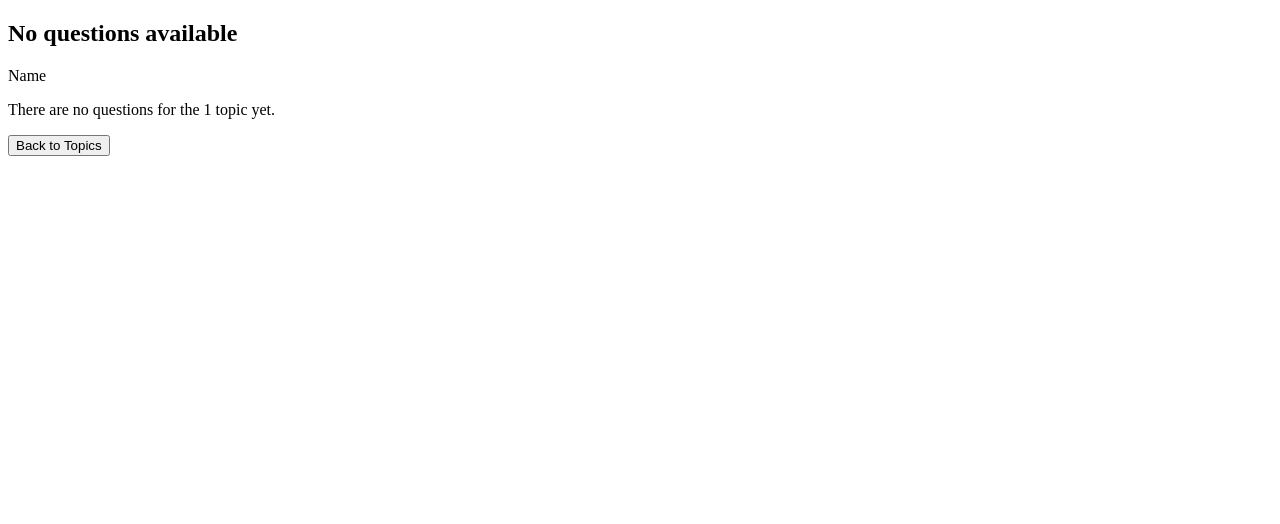
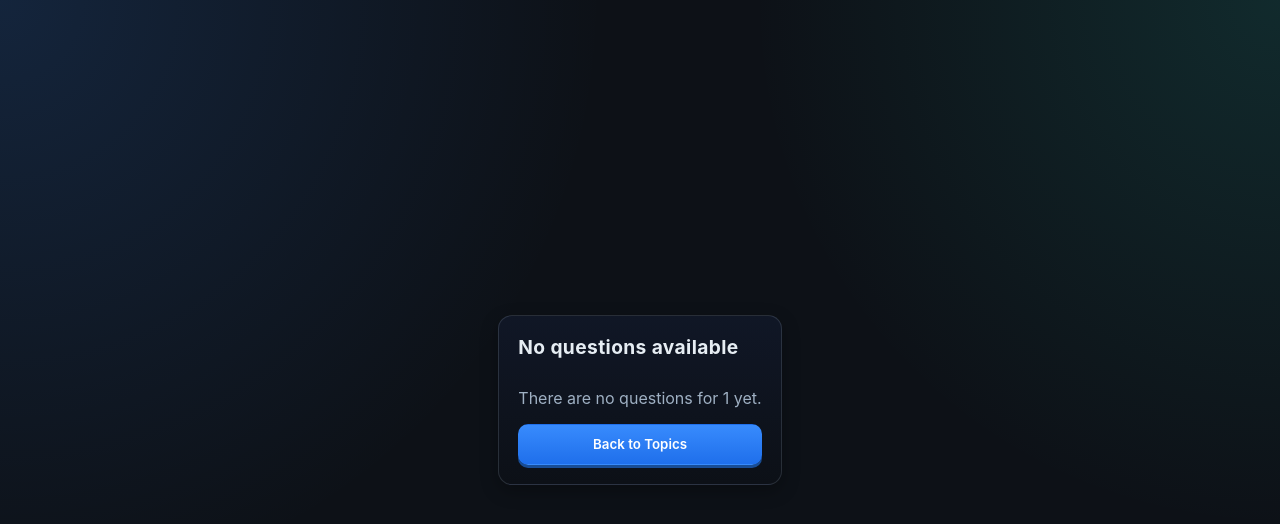
Before and after one commit to KidMarloCagno/mbs_tfm_InterviewTrainer, a Next.js app: page /quiz/1 in a window 1280 px wide. Shown: the top 524 px of the page. Built offline with nearby package versions, Linux system fonts and the light colour scheme.

Commit message:
feat: apply cyber-productive visual theme across quiz UI

```diff
--- a/components/game/GameEngine.tsx
+++ b/components/game/GameEngine.tsx
@@ -39,7 +39,7 @@ export function GameEngine({ question, onAnswered }: GameEngineProps) {
       );
     default:
       return (
-        <div className="rounded-lg border border-destructive/40 bg-destructive/10 p-4 text-sm text-destructive">
+        <div className="feedback" style={{ borderColor: "rgba(248,113,113,.5)", color: "#fca5a5" }}>
           Unsupported question type.
         </div>
       );
--- a/components/ui/badge.tsx
+++ b/components/ui/badge.tsx
@@ -4,22 +4,6 @@ interface BadgeProps extends React.HTMLAttributes<HTMLDivElement> {
   variant?: 'default' | 'secondary' | 'destructive' | 'outline';
 }
 
-export const Badge: React.FC<BadgeProps> = ({
-  className,
-  variant = 'default',
-  ...props
-}) => {
-  const variants = {
-    default: 'border-transparent bg-slate-900 text-slate-50 hover:bg-slate-800 dark:bg-slate-50 dark:text-slate-900 dark:hover:bg-slate-200',
-    secondary: 'border-transparent bg-slate-200 text-slate-900 hover:bg-slate-300 dark:bg-slate-800 dark:text-slate-50 dark:hover:bg-slate-700',
-    destructive: 'border-transparent bg-red-500 text-slate-50 hover:bg-red-600 dark:hover:bg-red-600',
-    outline: 'text-slate-950 dark:text-slate-50',
-  };
-
-  return (
-    <div
-      className={`inline-flex items-center rounded-full border px-2.5 py-0.5 text-xs font-semibold transition-colors focus:outline-none focus:ring-2 focus:ring-slate-950 focus:ring-offset-2 dark:focus:ring-slate-300 ${variants[variant]} ${className || ''}`}
-      {...props}
-    />
-  );
-};
+export const Badge: React.FC<BadgeProps> = ({ className, ...props }) => (
+  <div className={`ui-badge ${className ?? ''}`.trim()} {...props} />
+);
--- a/components/ui/button.tsx
+++ b/components/ui/button.tsx
@@ -5,34 +5,17 @@ interface ButtonProps extends React.ButtonHTMLAttributes<HTMLButtonElement> {
   size?: 'default' | 'sm' | 'lg' | 'icon';
 }
 
-export const Button: React.FC<ButtonProps> = ({
-  className,
-  variant = 'default',
-  size = 'default',
-  ...props
-}) => {
-  const baseStyles = 'inline-flex items-center justify-center whitespace-nowrap rounded-md font-medium ring-offset-white transition-colors focus-visible:outline-none focus-visible:ring-2 focus-visible:ring-slate-950 focus-visible:ring-offset-2 disabled:pointer-events-none disabled:opacity-50 dark:ring-offset-slate-950 dark:focus-visible:ring-slate-300';
+export const Button: React.FC<ButtonProps> = ({ className, variant = 'default', size = 'default', ...props }) => {
+  const variantClass =
+    variant === 'destructive'
+      ? 'ui-button-destructive'
+      : variant === 'outline'
+        ? 'ui-button-outline'
+        : variant === 'secondary' || variant === 'ghost' || variant === 'link'
+          ? 'ui-button-secondary'
+          : 'ui-button-default';
 
-  const variants = {
-    default: 'bg-slate-900 text-slate-50 hover:bg-slate-800 dark:bg-slate-50 dark:text-slate-900 dark:hover:bg-slate-200',
-    destructive: 'bg-red-500 text-slate-50 hover:bg-red-600 dark:hover:bg-red-600',
-    outline: 'border border-slate-200 bg-white hover:bg-slate-100 hover:text-slate-900 dark:border-slate-800 dark:bg-slate-950 dark:hover:bg-slate-800 dark:hover:text-slate-50',
-    secondary: 'bg-slate-100 text-slate-900 hover:bg-slate-200 dark:bg-slate-800 dark:text-slate-50 dark:hover:bg-slate-700',
-    ghost: 'hover:bg-slate-100 hover:text-slate-900 dark:hover:bg-slate-800 dark:hover:text-slate-50',
-    link: 'text-slate-900 underline-offset-4 hover:underline dark:text-slate-50',
-  };
+  const sizeClass = size === 'lg' ? 'ui-button-lg' : '';
 
-  const sizes = {
-    default: 'h-10 px-4 py-2',
-    sm: 'h-9 rounded-md px-3 text-sm',
-    lg: 'h-11 rounded-md px-8',
-    icon: 'h-10 w-10',
-  };
-
-  return (
-    <button
-      className={`${baseStyles} ${variants[variant]} ${sizes[size]} ${className || ''}`}
-      {...props}
-    />
-  );
+  return <button className={`ui-button ${variantClass} ${sizeClass} ${className ?? ''}`.trim()} {...props} />;
 };
--- a/components/ui/card.tsx
+++ b/components/ui/card.tsx
@@ -1,28 +1,25 @@
 import type React from 'react';
 
 export const Card: React.FC<React.HTMLAttributes<HTMLDivElement>> = ({ className, ...props }) => (
-  <div
-    className={`rounded-lg border border-slate-200 bg-white text-slate-950 shadow-sm dark:border-slate-800 dark:bg-slate-950 dark:text-slate-50 ${className || ''}`}
-    {...props}
-  />
+  <div className={`ui-card ${className ?? ''}`.trim()} {...props} />
 );
 
 export const CardHeader: React.FC<React.HTMLAttributes<HTMLDivElement>> = ({ className, ...props }) => (
-  <div className={`flex flex-col space-y-1.5 p-6 ${className || ''}`} {...props} />
+  <div className={`ui-card-header ${className ?? ''}`.trim()} {...props} />
 );
 
 export const CardTitle: React.FC<React.HTMLAttributes<HTMLHeadingElement>> = ({ className, ...props }) => (
-  <h2 className={`text-2xl font-semibold leading-none tracking-tight ${className || ''}`} {...props} />
+  <h2 className={`ui-card-title ${className ?? ''}`.trim()} {...props} />
 );
 
 export const CardDescription: React.FC<React.HTMLAttributes<HTMLParagraphElement>> = ({ className, ...props }) => (
-  <p className={`text-sm text-slate-500 dark:text-slate-400 ${className || ''}`} {...props} />
+  <p className={`ui-card-description ${className ?? ''}`.trim()} {...props} />
 );
 
 export const CardContent: React.FC<React.HTMLAttributes<HTMLDivElement>> = ({ className, ...props }) => (
-  <div className={`p-6 pt-0 ${className || ''}`} {...props} />
+  <div className={`ui-card-content ${className ?? ''}`.trim()} {...props} />
 );
 
 export const CardFooter: React.FC<React.HTMLAttributes<HTMLDivElement>> = ({ className, ...props }) => (
-  <div className={`flex items-center p-6 pt-0 ${className || ''}`} {...props} />
+  <div className={`ui-card-content ${className ?? ''}`.trim()} {...props} />
 );
--- a/pages/_app.tsx
+++ b/pages/_app.tsx
@@ -1,3 +1,4 @@
+import '@/styles/globals.css';
 import type { AppProps } from 'next/app';
 
 export default function App({ Component, pageProps }: AppProps) {
--- a/pages/quiz/[category].tsx
+++ b/pages/quiz/[category].tsx
@@ -11,7 +11,6 @@ export default function QuizPage() {
   const router = useRouter();
   const { category } = router.query;
   const categoryName = typeof category === 'string' ? decodeURIComponent(category) : '';
-
   const [loading, setLoading] = useState(true);
   const [lastAnswerCorrect, setLastAnswerCorrect] = useState<boolean | null>(null);
 
@@ -26,42 +25,27 @@ export default function QuizPage() {
     resetSession,
   } = useGameStore();
 
-  // Load questions
   useEffect(() => {
     if (!categoryName) return;
-
     setLoading(true);
-    resetSession(); // Reset old session first
+    resetSession();
     const topicQuestions = getQuestionsByTopic(categoryName);
-    startSession(topicQuestions); // Always start fresh session for new category
+    startSession(topicQuestions);
     setLoading(false);
-  }, [categoryName, startSession, resetSession]);
+  }, [categoryName, resetSession, startSession]);
 
   if (loading) {
-    return (
-      <div className="flex min-h-screen items-center justify-center bg-slate-900">
-        <div className="text-center">
-          <div className="mb-4 inline-block h-8 w-8 animate-spin rounded-full border-4 border-slate-600 border-t-blue-500"></div>
-          <p className="text-slate-300">Loading questions...</p>
-        </div>
-      </div>
-    );
+    return <div className="app-shell container mono">Loading question set...</div>;
   }
 
   if (sessionQuestions.length === 0) {
     return (
-      <div className="flex min-h-screen items-center justify-center bg-slate-900">
-        <Card className="max-w-md">
-          <CardHeader>
-            <CardTitle>No questions available</CardTitle>
-          </CardHeader>
-          <CardContent>Name
-            <p className="mb-4 text-slate-600">
-              There are no questions for the {category} topic yet.
-            </p>
-            <Button onClick={() => router.push('/')} className="w-full">
-              Back to Topics
-            </Button>
+      <div className="app-shell" style={{ display: 'grid', placeItems: 'center' }}>
+        <Card style={{ maxWidth: 500 }}>
+          <CardHeader><CardTitle>No questions available</CardTitle></CardHeader>
+          <CardContent>
+            <p className="text-muted">There are no questions for {categoryName} yet.</p>
+            <Button onClick={() => router.push('/')} className="ui-button-block">Back to Topics</Button>
           </CardContent>
         </Card>
       </div>
@@ -71,42 +55,14 @@ export default function QuizPage() {
   if (isFinished) {
     const percentage = Math.round((score / sessionQuestions.length) * 100);
     return (
-      <div className="flex min-h-screen items-center justify-center bg-gradient-to-br from-slate-900 to-slate-800 p-4">
-        <Card className="max-w-md">
-          <CardHeader className="text-center">
-            <CardTitle className="text-2xl">Quiz Complete! 🎉</CardTitle>
-          </CardHeader>
-          <CardContent className="space-y-4">
-            <div className="text-center">
-              <div className="mb-2 text-4xl font-bold text-green-500">
-                {score}/{sessionQuestions.length}
-              </div>
-              <p className="text-lg font-medium text-slate-700">
-                You scored {percentage}%
-              </p>
-            </div>
-
-            <div className="space-y-2">
-              <Button
-                onClick={() => {
-                  resetSession();
-                  router.push('/');
-                }}
-                className="w-full"
-              >
-                Back to Topics
-              </Button>
-              <Button
-                onClick={() => {
-                  resetSession();
-                  window.location.reload();
-                }}
-                variant="outline"
-                className="w-full"
-              >
-                Try Again
-              </Button>
-            </div>
+      <div className="app-shell" style={{ display: 'grid', placeItems: 'center' }}>
+        <Card style={{ maxWidth: 500 }}>
+          <CardHeader><CardTitle className="mono">Session Complete · Tier Progress Updated</CardTitle></CardHeader>
+          <CardContent style={{ display: 'grid', gap: '.75rem' }}>
+            <p style={{ margin: 0, fontSize: '2rem', fontWeight: 800, color: 'var(--secondary)' }}>{score}/{sessionQuestions.length}</p>
+            <p className="text-muted" style={{ margin: 0 }}>Precision: {percentage}%</p>
+            <Button className="ui-button-block" onClick={() => { resetSession(); router.push('/'); }}>Back to Topics</Button>
+            <Button className="ui-button-block" variant="outline" onClick={() => { resetSession(); window.location.reload(); }}>Run Again</Button>
           </CardContent>
         </Card>
       </div>
@@ -117,68 +73,45 @@ export default function QuizPage() {
   const progressPercent = ((currentQuestionIndex + 1) / sessionQuestions.length) * 100;
 
   return (
-    <div className="min-h-screen bg-gradient-to-br from-slate-900 to-slate-800 p-4 py-8">
-      <div className="mx-auto max-w-4xl">
-        {/* Header */}
-        <div className="mb-8">
-          <div className="mb-4 flex items-center justify-between">Name
+    <div className="app-shell">
+      <div className="container">
+        <div className="glass-banner" style={{ marginBottom: '1rem' }}>
+          <div className="header-row">
             <div>
-              <h1 className="text-2xl font-bold text-white">{category}</h1>
-              <p className="text-sm text-slate-400">
-                Question {currentQuestionIndex + 1} of {sessionQuestions.length}
-              </p>
+              <h1 className="mono" style={{ margin: 0 }}>{categoryName}</h1>
+              <p className="text-muted" style={{ margin: '.2rem 0 0' }}>Question {currentQuestionIndex + 1} / {sessionQuestions.length}</p>
             </div>
-            <div className="text-right">
-              <div className="text-2xl font-bold text-green-400">{score}</div>
-              <p className="text-sm text-slate-400">Correct</p>
+            <div style={{ textAlign: 'right' }}>
+              <div className="mono" style={{ color: 'var(--secondary)', fontSize: '1.35rem', fontWeight: 700 }}>⚡ Uptime {score}</div>
+              <p className="text-muted" style={{ margin: '.2rem 0 0' }}>Correct answers</p>
             </div>
           </div>
-
-          {/* Progress Bar */}
-          <Progress value={progressPercent} className="h-2" />
+          <div style={{ marginTop: '.8rem' }}><Progress value={progressPercent} /></div>
         </div>
 
-        {/* Question Component */}
-        <div className="mb-8" key={currentQuestion.id}>
+        <div style={{ marginBottom: '1rem' }} key={currentQuestion.id}>
           <GameEngine
             question={currentQuestion}
             onAnswered={(isCorrect) => {
               setLastAnswerCorrect(isCorrect);
               answerQuestion(isCorrect);
-
-              // Auto-advance only if answer is correct
               if (isCorrect) {
                 setTimeout(() => {
                   if (currentQuestionIndex < sessionQuestions.length - 1) {
                     setLastAnswerCorrect(null);
                     nextQuestion();
                   }
-                }, 3500);
+                }, 1200);
               }
             }}
           />
         </div>
 
-        {/* Navigation */}
-        <div className="flex gap-4">
-          <Button
-            onClick={() => router.push('/')}
-            variant="outline"
-            className="flex-1"
-          >
-            Exit Quiz
-          </Button>
-          {currentQuestionIndex < sessionQuestions.length - 1 && lastAnswerCorrect === false && (
-            <Button
-              onClick={() => {
-                setLastAnswerCorrect(null);
-                nextQuestion();
-              }}
-              className="flex-1"
-            >
-              Next Question →
-            </Button>
-          )}
+        <div style={{ display: 'flex', gap: '.75rem' }}>
+          <Button onClick={() => router.push('/')} variant="outline" style={{ flex: 1 }}>Exit Session</Button>
+          {currentQuestionIndex < sessionQuestions.length - 1 && lastAnswerCorrect === false ? (
+            <Button onClick={() => { setLastAnswerCorrect(null); nextQuestion(); }} style={{ flex: 1 }}>Next Question →</Button>
+          ) : null}
         </div>
       </div>
     </div>
--- /dev/null
+++ b/styles/globals.css
@@ -0,0 +1,88 @@
+:root {
+  --bg: #0d1117;
+  --bg-elevated: #111827;
+  --bg-glass: rgba(17, 24, 39, 0.55);
+  --text-primary: #e6edf3;
+  --text-secondary: #9fb0c3;
+  --border: rgba(56, 139, 253, 0.24);
+  --primary: #388bfd;
+  --primary-strong: #1f6feb;
+  --secondary: #2dd4bf;
+  --danger: #f87171;
+  --success: #34d399;
+  --shadow-glow: 0 0 0 1px rgba(56, 139, 253, 0.35), 0 12px 24px rgba(0, 0, 0, 0.32);
+  --radius: 14px;
+  --font-sans: Inter, Roboto, -apple-system, BlinkMacSystemFont, 'Segoe UI', sans-serif;
+  --font-mono: 'JetBrains Mono', 'Fira Code', ui-monospace, SFMono-Regular, Menlo, Consolas, monospace;
+}
+
+* { box-sizing: border-box; }
+
+html, body { margin: 0; padding: 0; }
+body {
+  min-height: 100vh;
+  background: radial-gradient(circle at top right, rgba(45, 212, 191, 0.13), transparent 35%),
+    radial-gradient(circle at top left, rgba(56, 139, 253, 0.16), transparent 40%),
+    var(--bg);
+  color: var(--text-primary);
+  font-family: var(--font-sans);
+}
+
+a { color: inherit; }
+
+.app-shell { min-height: 100vh; padding: 1.25rem; }
+.container { max-width: 1024px; margin: 0 auto; }
+.mono { font-family: var(--font-mono); }
+
+.glass-banner {
+  border: 1px solid var(--border);
+  background: linear-gradient(125deg, rgba(56, 139, 253, 0.15), rgba(45, 212, 191, 0.1));
+  backdrop-filter: blur(14px);
+  border-radius: calc(var(--radius) + 4px);
+  padding: 1.2rem;
+}
+
+.ui-card {
+  border-radius: var(--radius);
+  border: 1px solid rgba(148, 163, 184, 0.2);
+  background: linear-gradient(180deg, rgba(17, 24, 39, 0.95), rgba(13, 17, 23, 0.95));
+  box-shadow: 0 6px 18px rgba(0,0,0,.28);
+  transition: box-shadow 200ms ease, border-color 200ms ease, transform 200ms ease;
+}
+.ui-card:hover { border-color: rgba(56, 139, 253, 0.4); box-shadow: var(--shadow-glow); transform: translateY(-2px); }
+
+.ui-card-header { padding: 1.2rem 1.2rem 0.8rem; }
+.ui-card-title { margin: 0; font-size: 1.2rem; font-weight: 700; letter-spacing: 0.02em; }
+.ui-card-description { margin: 0.45rem 0 0; color: var(--text-secondary); }
+.ui-card-content { padding: 0 1.2rem 1.2rem; }
+
+.ui-button {
+  border: 1px solid transparent;
+  border-radius: 10px;
+  height: 2.6rem;
+  padding: 0 1rem;
+  font-weight: 600;
+  cursor: pointer;
+  transition: all 200ms ease;
+  font-family: var(--font-sans);
+  transform: translateY(0);
+}
+.ui-button:disabled { opacity: 0.55; cursor: not-allowed; }
+.ui-button:active { transform: translateY(2px); box-shadow: inset 0 2px 0 rgba(0,0,0,.35); }
+.ui-button-default { background: linear-gradient(180deg, var(--primary), var(--primary-strong)); color: #fff; box-shadow: 0 3px 0 #184d96; }
+.ui-button-outline { border-color: rgba(148,163,184,.35); background: rgba(13,17,23,.75); color: var(--text-primary); box-shadow: 0 3px 0 rgba(15,23,42,.95); }
+.ui-button-destructive { background: linear-gradient(180deg,#fb7185,#ef4444); color: #fff; box-shadow: 0 3px 0 #9f1239; }
+.ui-button-secondary { background: linear-gradient(180deg,#374151,#1f2937); color:#f8fafc; box-shadow: 0 3px 0 #0f172a; }
+.ui-button-lg { height: 2.9rem; }
+.ui-button-block { width: 100%; }
+
+.ui-badge { border: 1px solid rgba(45, 212, 191, 0.42); color: #bffaf2; background: rgba(45, 212, 191, 0.12); border-radius: 999px; padding: 0.22rem 0.65rem; font-size: 0.75rem; font-weight: 700; }
+
+.ui-progress { height: 6px; width: 100%; border-radius: 999px; border: 1px solid rgba(56, 139, 253, 0.3); background: rgba(17, 24, 39, 0.8); overflow: hidden; }
+.ui-progress-bar { height: 100%; background: linear-gradient(90deg, var(--primary), var(--secondary)); transition: width 200ms ease; box-shadow: 0 0 10px rgba(45,212,191,.45); }
+
+.grid-topics { display: grid; gap: 1rem; grid-template-columns: repeat(auto-fit, minmax(230px, 1fr)); }
+.header-row { display: flex; align-items: center; justify-content: space-between; gap: 1rem; }
+.text-muted { color: var(--text-secondary); }
+.feedback { border: 1px solid rgba(148,163,184,.25); border-radius: 10px; padding: .75rem; font-size: .92rem; }
+.feedback-success { border-color: rgba(52,211,153,.45); background: rgba(52,211,153,.1); }
```
Also changed, not shown: components/game/QuizSimple.tsx (+16 -29 lines), components/game/TrueFalse.tsx (+8 -18 lines), components/ui/progress.tsx (+3 -13 lines), pages/index.tsx (+41 -30 lines).
